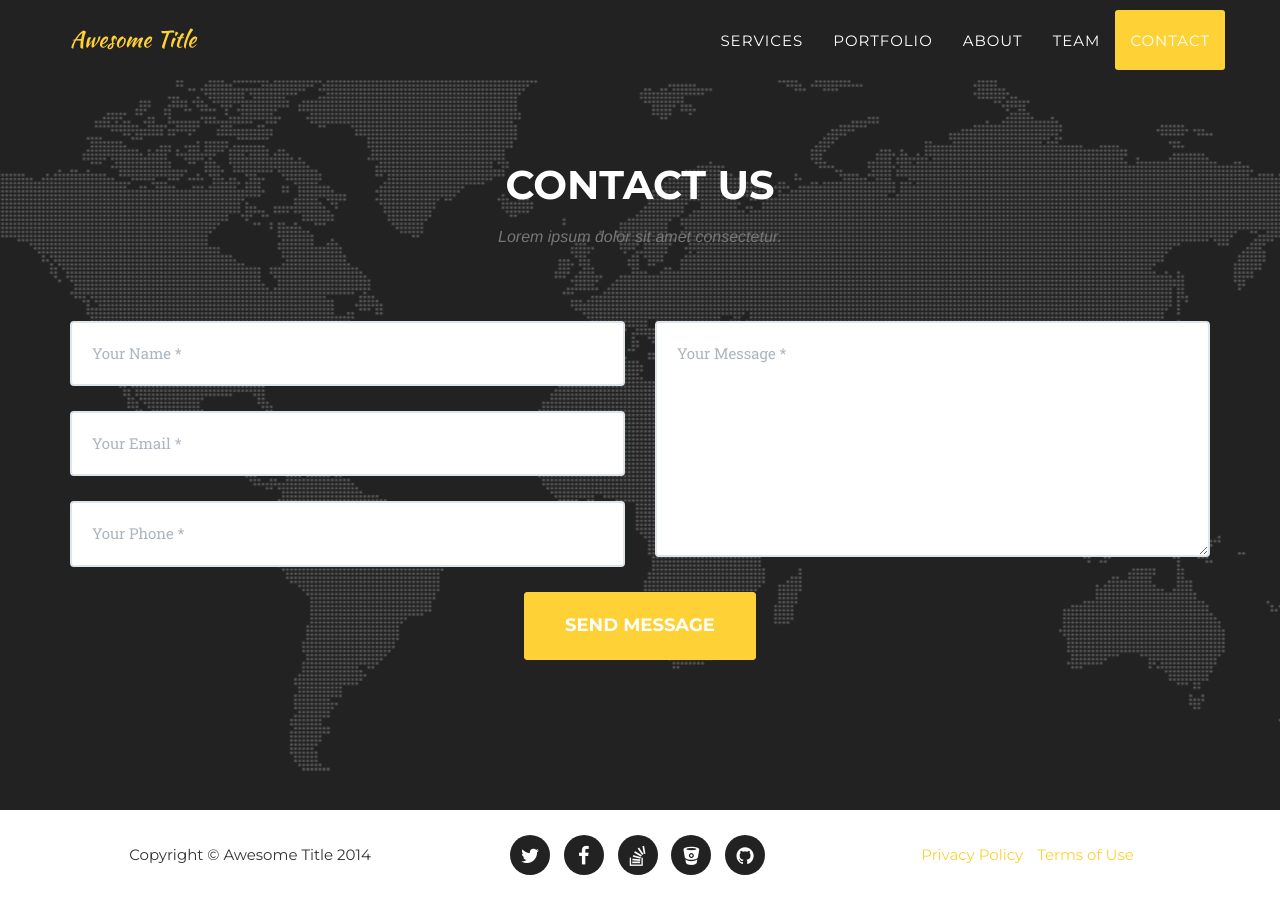
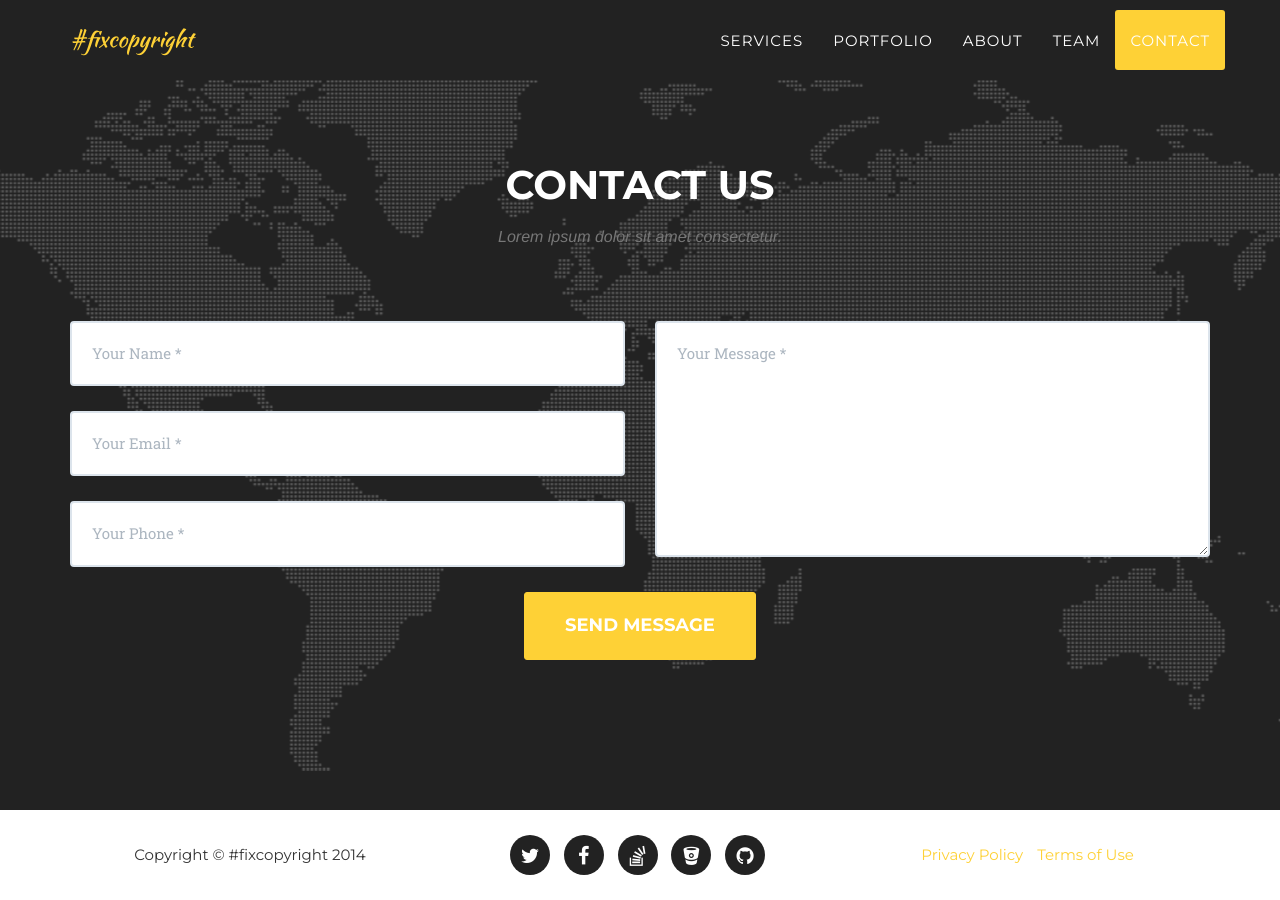
Before and after one commit to Copywrongs-Gang/Copywrongs2, a Jekyll site: the page built from index.html, in a window 1280 px wide and 900 px high, scrolled down 5636 px. Built offline with Jekyll 4.4.1, drawn with Linux system fonts in a browser that asks for light colours; some web fonts are replaced.

Commit message:
change title and add header-bg image

```diff
--- a/_config.yml
+++ b/_config.yml
@@ -1,8 +1,8 @@
-url: https://y7kim.github.io
+url: http://copywrongs-gang.github.io/
 baseurl: /Copywrongs2/
 
 # Site settings
-title: Awesome Title
+title: "#fixcopyright"
 email: your-email@domain.com
 description: "Write an awesome description for your new site here. You can edit this line in _config.yml. It will appear in your document head meta (for Google search results) and in your feed.xml site description."
 
```
Also changed, not shown: img/header-bg.jpg.
